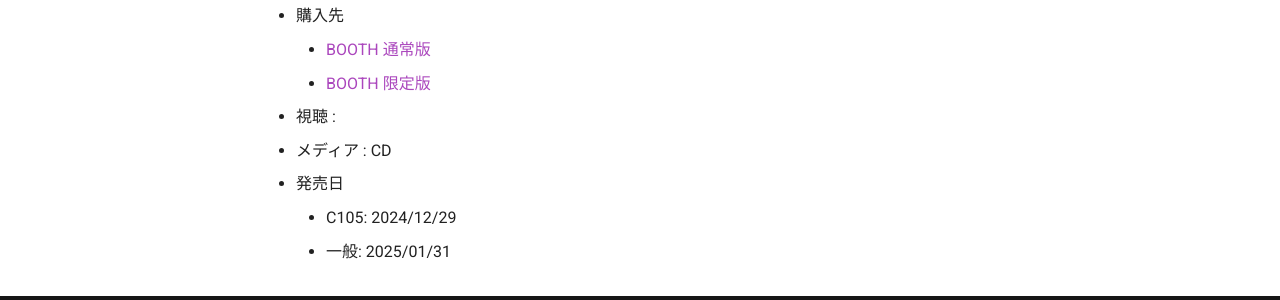
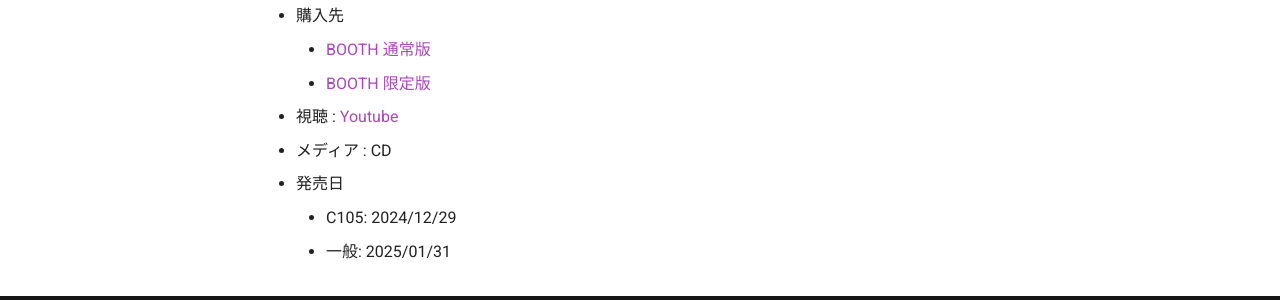
Before and after one commit to onihusube/ensonglog, an MkDocs documentation site: the page built from docs/2024/音源個別/Symphony Sounds Request3.md, in a window 1280 px wide and 900 px high, scrolled down 1813 px. Shown: the part 559-859 px from the top of the window. Built offline with MkDocs 1.6.1 and Material for MkDocs 9.7.7, drawn with Linux system fonts in a browser that asks for light colours; comment, search, counter and statistics services are not loaded.

```diff
--- a/docs/2024/音源個別/Symphony Sounds Request3.md
+++ b/docs/2024/音源個別/Symphony Sounds Request3.md
@@ -26,7 +26,7 @@
 - 購入先
      - [BOOTH 通常版](https://symphonysounds.booth.pm/items/6375969)
      - [BOOTH 限定版](https://symphonysounds.booth.pm/items/6376149)
-- 視聴 :
+- 視聴 : [Youtube](https://www.youtube.com/watch?v=oW-Mbs4ZriQ)
 - メディア : CD
 - 発売日
     - C105: 2024/12/29
```
Also changed, not shown: docs/2025/音源.md (+1 -0 lines).
